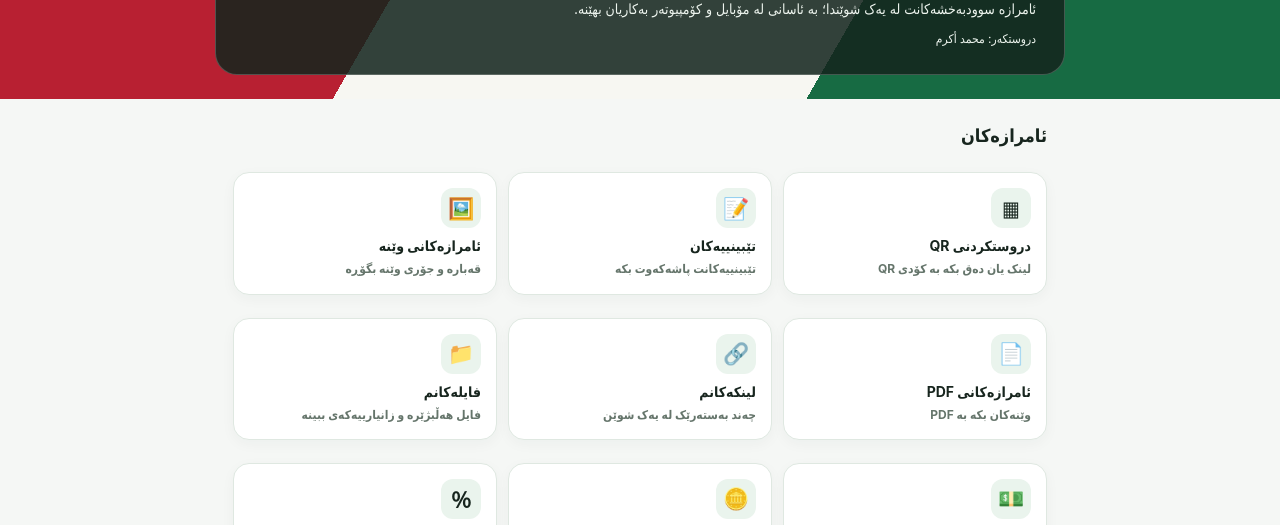
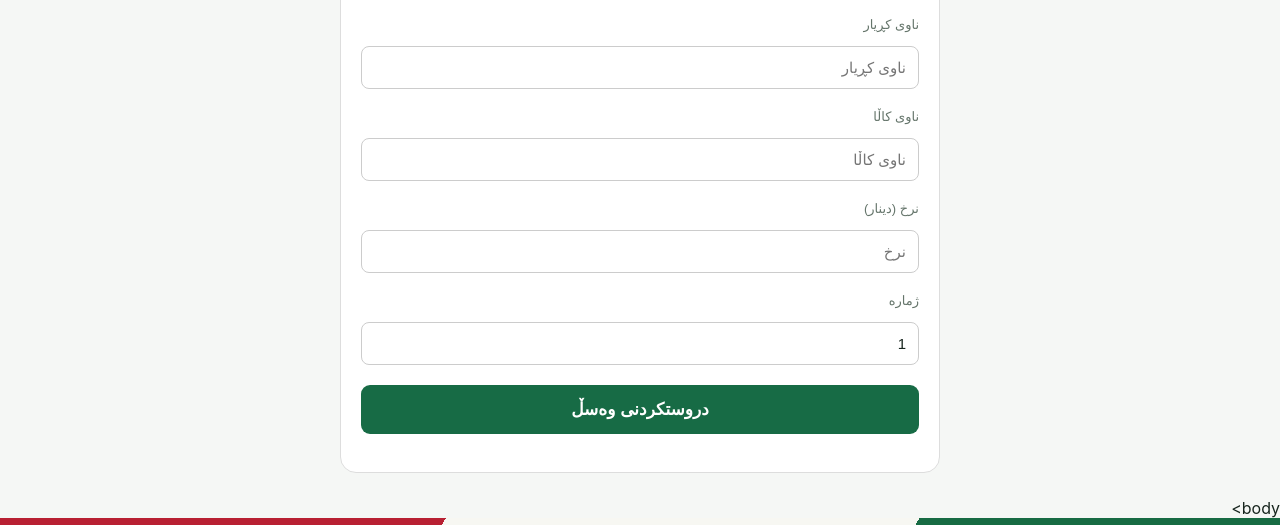
Before and after one commit to hamaakram2009-boop/my-tools, a plain HTML site: page index.html in a window 1280 px wide. Shown: the part 97-622 px from the top of the page. Drawn offline with Linux system fonts and the light colour scheme.

Commit message:
Update index.html

```diff
--- a/index.html
+++ b/index.html
@@ -52,7 +52,85 @@ footer{text-align:center;color:var(--muted);font-size:12px;padding:25px}
 
 </style>
 </head>
-<body>
+  <!-- ئامرازی دروستکردنی وەسڵ -->
+
+<section id="receipt-tool" style="direction:rtl;max-width:600px;margin:25px auto;padding:20px;background:#fff;border:1px solid #ddd;border-radius:16px;font-family:Arial">
+
+  <h2 style="text-align:center;color:#176b45">🧾 دروستکردنی وەسڵ</h2>
+
+  <label>ناوی کڕیار</label>
+
+  <input id="rCustomer" placeholder="ناوی کڕیار" style="width:100%;padding:12px;margin:8px 0;border:1px solid #ccc;border-radius:8px;box-sizing:border-box">
+
+  <label>ناوی کاڵا</label>
+
+  <input id="rProduct" placeholder="ناوی کاڵا" style="width:100%;padding:12px;margin:8px 0;border:1px solid #ccc;border-radius:8px;box-sizing:border-box">
+
+  <label>نرخ (دینار)</label>
+
+  <input id="rPrice" type="number" min="0" placeholder="نرخ" style="width:100%;padding:12px;margin:8px 0;border:1px solid #ccc;border-radius:8px;box-sizing:border-box">
+
+  <label>ژمارە</label>
+
+  <input id="rQty" type="number" min="1" value="1" style="width:100%;padding:12px;margin:8px 0;border:1px solid #ccc;border-radius:8px;box-sizing:border-box">
+
+  <button onclick="makeReceipt()" style="width:100%;padding:14px;background:#176b45;color:white;border:0;border-radius:9px;font-size:17px;margin-top:12px">دروستکردنی وەسڵ</button>
+
+  <div id="receiptResult" style="margin-top:18px"></div>
+
+</section>
+
+<script>
+
+function makeReceipt(){
+
+ const name=document.getElementById('rCustomer').value.trim();
+
+ const product=document.getElementById('rProduct').value.trim();
+
+ const price=Number(document.getElementById('rPrice').value);
+
+ const qty=Number(document.getElementById('rQty').value);
+
+ if(!name||!product||price<=0||qty<1){
+
+  alert('تکایە هەموو زانیارییەکان بە دروستی پڕ بکەرەوە');
+
+  return;
+
+ }
+
+ const total=price*qty;
+
+ document.getElementById('receiptResult').innerHTML=
+
+ '<div id="receiptPaper" style="padding:18px;border:2px dashed #176b45;border-radius:12px;text-align:center">'+
+
+ '<h2>🧾 وەسڵی فرۆشتن</h2>'+
+
+ '<p>ناوی کڕیار: '+safeReceipt(name)+'</p>'+
+
+ '<p>کاڵا: '+safeReceipt(product)+'</p>'+
+
+ '<p>نرخ: '+price.toLocaleString('en-US')+' دینار</p>'+
+
+ '<p>ژمارە: '+qty+'</p>'+
+
+ '<h3>کۆی گشتی: '+total.toLocaleString('en-US')+' دینار</h3>'+
+
+ '<p>سوپاس بۆ کڕینەکەت ❤️</p></div>'+
+
+ '<button onclick="window.print()" style="width:100%;padding:12px;margin-top:10px;background:#2457a7;color:white;border:0;border-radius:8px">چاپکردن / پاشەکەوتکردن</button>';
+
+}
+
+function safeReceipt(s){
+
+ return s.replace(/[&<>"']/g,c=>({'&':'&amp;','<':'&lt;','>':'&gt;','"':'&quot;',"'":'&#39;'}[c]));
+
+}
+
+</script>body>
 
 <div class="welcome-splash" id="welcomeSplash" aria-label="پەیامی کوردستان">
   <div class="welcome-card">
```
